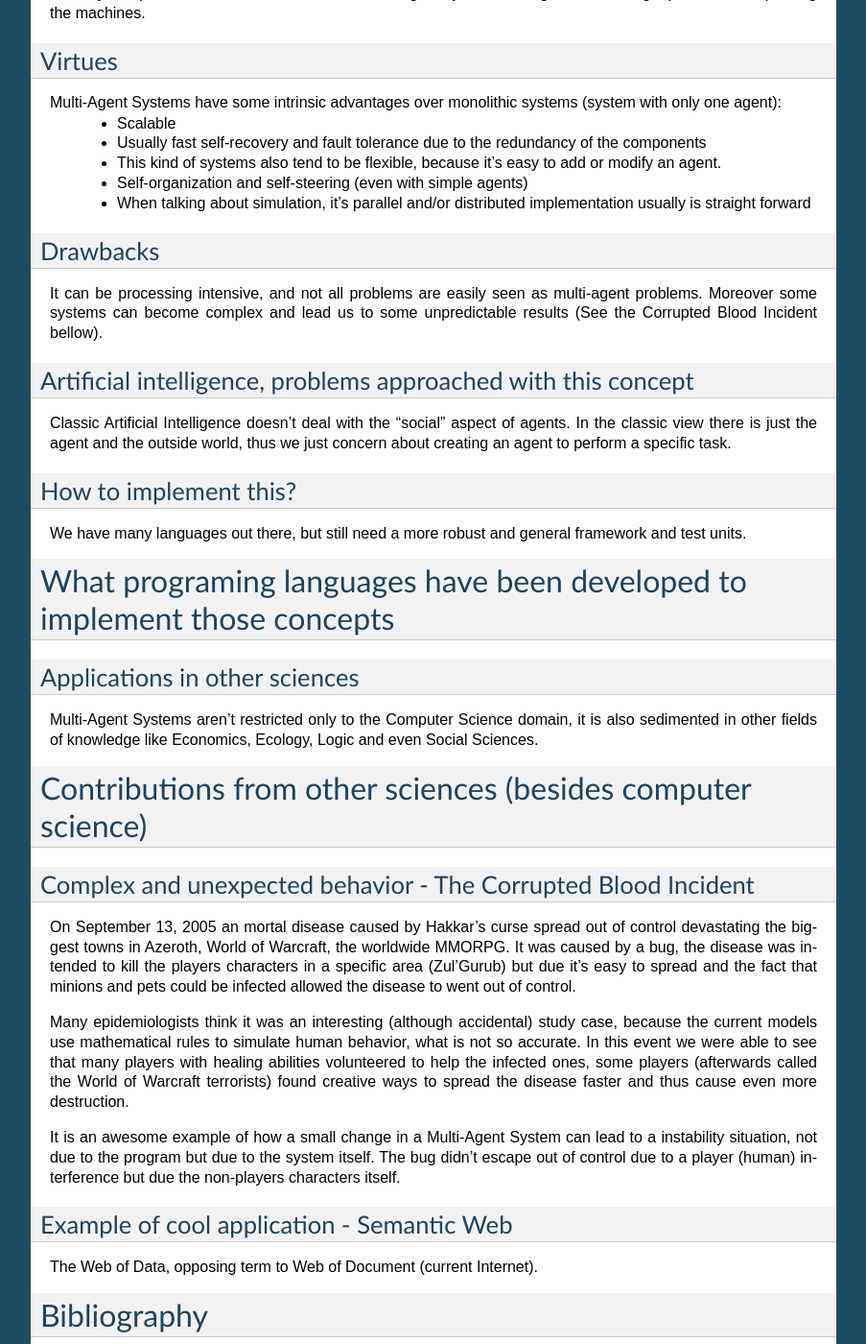
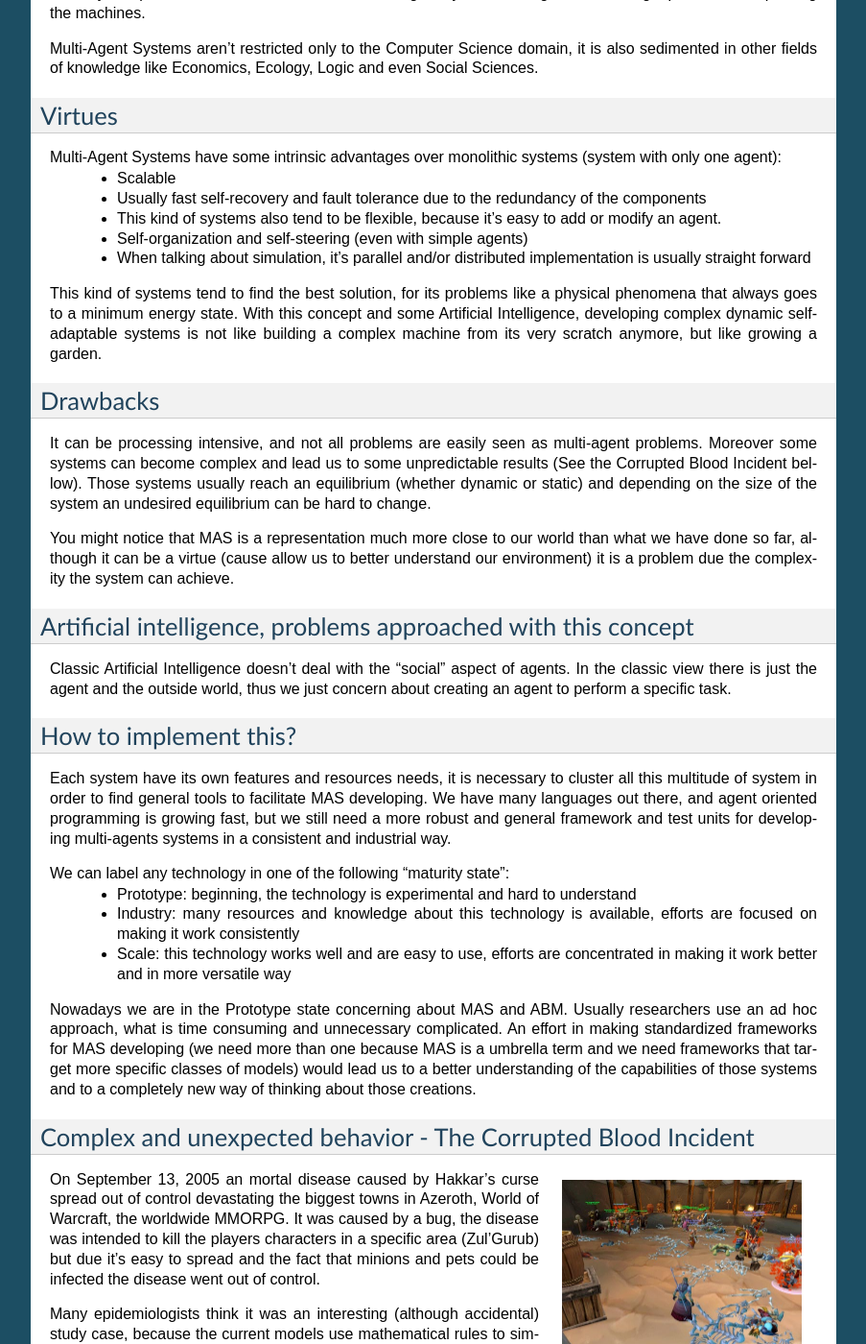
Before and after one commit to brenocarvalho/DPBookChapter, a Sphinx documentation site: the page built from source/index.rst, in a window 1280 px wide and 1400 px high, scrolled down 764 px. Shown: the whole window at 96% size, without its empty margins (198-1101 px from the left). Built offline with Sphinx 7.4.7, drawn with Linux system fonts in a browser that asks for light colours; some of the changed text lies outside the part shown.

Commit message:
Almost every section is filled

```diff
--- a/source/index.rst
+++ b/source/index.rst
@@ -20,12 +20,14 @@ Now that we know what is a Multi-Agent System (MAS) we need to explain what an a
             * Active agents can be clustered as rationals if they always act optimally or irrationals if they don't.
             * A purposeful agent might follow simple reasoning rules or complex reasoning calculations, or even be behavioral (act in a more natural way)
 
-There is a concept that have a considerable intersection with MAS that is Agent-Based Models (ABM). ABM's are models of systems involving many agents, usually those agents follow simple rules (thanks to the KISS way of thinking, Keep It Simple Stupid!). The biggest difference here is that ABM are used to understand complex behavior that comes from simple pieces working together, those models are created to understand a phenomena while MAS are created to solve some problem.
+There is a concept that have a considerable intersection with MAS that is Agent-Based Models (ABM). ABM's are models of systems involving many agents, usually those agents follow simple rules (thanks to the *KISS* way of thinking, Keep It Simple Stupid!). The biggest difference here is that ABM are used to understand complex behavior that comes from simple pieces working together, those models are created to understand a phenomena while MAS are created to solve some problem.
 
 Applications
 ------------
 
 Multi-agent system have applications in many fields. In science we usually work with ABM, because we try to explain certain phenomena and predict others. In engineering we use MAS to create all kind of solutions. Internet and any computer network can be seen as a multi-agent system as long it is not a single process monopolizing the machines.
+
+Multi-Agent Systems aren't restricted only to the Computer Science domain, it is also sedimented in other fields of knowledge like Economics, Ecology, Logic and even Social Sciences.
 
 Virtues
 -------
@@ -35,12 +37,16 @@ Multi-Agent Systems have some intrinsic advantages over monolithic systems (syst
     * Usually fast self-recovery and fault tolerance due to the redundancy of the components
     * This kind of systems also tend to be flexible, because it's easy to add or modify an agent.
     * Self-organization and self-steering (even with simple agents)
-    * When talking about simulation, it's parallel and/or distributed implementation usually is straight forward
+    * When talking about simulation, it's parallel and/or distributed implementation is usually  straight forward
+
+This kind of systems tend to find the best solution, for its problems like a physical phenomena that always goes to a minimum energy state. With this concept and some Artificial Intelligence, developing complex dynamic self-adaptable systems is not like building a complex machine from its very scratch anymore, but like growing a garden.
 
 Drawbacks
 ---------
 
-It can be processing intensive, and not all problems are easily seen as multi-agent problems. Moreover some systems can become complex and lead us to some unpredictable results (See the Corrupted Blood Incident bellow).
+It can be processing intensive, and not all problems are easily seen as multi-agent problems. Moreover some systems can become complex and lead us to some unpredictable results (See the Corrupted Blood Incident bellow). Those systems usually reach an equilibrium (whether dynamic or static) and depending on the size of the system an undesired equilibrium can be hard to change.
+
+You might notice that MAS is a representation much more close to our world than what we have done so far,  although it can be a virtue (cause allow us to better understand our environment) it is a problem due the complexity the system can achieve.
 
 
 Artificial intelligence, problems approached with this concept
@@ -49,49 +55,49 @@ Classic Artificial Intelligence doesn't deal with the "social" aspect of agents.
 
 How to implement this?
 ----------------------
-We have many languages out there, but still need a more robust and general framework and test units.
+Each system have its own features and resources needs, it is necessary to cluster all this multitude of system in order to find general tools to facilitate MAS developing. We have many languages out there, and agent oriented programming is growing fast, but we still need a more robust and general framework and test units for developing multi-agents systems in a consistent and industrial way.
 
-What programing languages have been developed to implement those concepts
-=========================================================================
+We can label any technology in one of the following "maturity state":
+    * Prototype: beginning, the technology is experimental and hard to understand
+    * Industry: many resources and knowledge about this technology is available, efforts are focused on making it work consistently
+    * Scale: this technology works well and are easy to use, efforts are concentrated in making it work better and in more versatile way
 
-Applications in other sciences
-------------------------------
-Multi-Agent Systems aren't restricted only to the Computer Science domain, it is also sedimented in other fields of knowledge like Economics, Ecology, Logic and even Social Sciences.
+Nowadays we are in the Prototype state concerning about MAS and ABM. Usually researchers use an ad hoc approach, what is time consuming and unnecessary complicated. An effort in making standardized frameworks for MAS developing (we need more than one because MAS is a umbrella term and we need frameworks that target more specific classes of models) would lead us to a better understanding of the capabilities of those systems and to a completely new way of thinking about those creations.
 
-Contributions from other sciences (besides computer science)
-============================================================
+.. What programing languages have been developed to implement those concepts
+   -------------------------------------------------------------------------
+
+.. Contributions from other sciences (besides computer science)
+   ------------------------------------------------------------
 
 Complex and unexpected behavior - The Corrupted Blood Incident
 --------------------------------------------------------------
-On September 13, 2005 an mortal disease caused by Hakkar's curse spread out of control devastating the biggest towns in Azeroth, World of Warcraft, the worldwide MMORPG. It was caused by a bug, the disease was intended to kill the players characters in a specific area (Zul'Gurub) but due it's easy to spread and the fact that minions and pets could be infected allowed the disease to went out of control.
+.. figure:: _img/Corrupted-Blood-incident-picture.jpg
+   :scale: 50 %
+   :align: right
+   :alt: map to buried treasure
+
+On September 13, 2005 an mortal disease caused by Hakkar's curse spread out of control devastating the biggest towns in Azeroth, World of Warcraft, the worldwide MMORPG. It was caused by a bug, the disease was intended to kill the players characters in a specific area (Zul'Gurub) but due it's easy to spread and the fact that minions and pets could be infected the disease went out of control.
 
 Many epidemiologists think it was an interesting (although accidental) study case, because the current models use mathematical rules to simulate human behavior, what is not so accurate. In this event we were able to see that many players with healing abilities volunteered to help the infected ones, some players (afterwards called the World of Warcraft terrorists) found creative ways to spread the disease faster and thus cause even more destruction.
 
 It is an awesome example of how a small change in a Multi-Agent System can lead to a instability situation, not due to the program but due to the system itself. The bug didn't escape out of control due to a player (human) interference but due the non-players characters itself.
 
-Example of cool application - Semantic Web
-------------------------------------------
-The Web of Data, opposing term to Web of Document (current Internet).
-
+.. Example of cool application - Semantic Web
+   ------------------------------------------
+   The Web of Data, opposing term to Web of Document (current Internet).
 
 Bibliography
 ============
 
 #. http://www.springer.com/computer/swe/book/978-0-387-24568-3
-#. http://en.wikipedia.org/wiki/Multi-agent_system
+#. Niazi, Muaz; Hussain, Amir (2011). "Agent-based Computing from Multi-agent Systems to Agent-Based Models: A Visual Survey"
+#. "Amazon.com: Artificial Intelligence: A Modern Approach (3rd Edition) (9780136042594)"
 #. http://en.wikipedia.org/wiki/Corrupted_Blood_incident
 #. http://news.bbc.co.uk/2/hi/technology/4272418.stm
-#. http://en.wikipedia.org/wiki/Semantic_Web
 #. http://www.w3.org/standards/semanticweb/
 #. http://semanticweb.org/wiki/Main_Page
 #. http://www.slideshare.net/ToniMorenoURV/introduction-to-agents-and-multiagent-systems
 
 .. toctree::
    :maxdepth:
-
-Indice
-==================
-
-* :ref:`genindex`
-* :ref:`modindex`
-* :ref:`search`
```
Also changed, not shown: source/_img/Corrupted-Blood-incident-picture.jpg (added), 7 other files.
